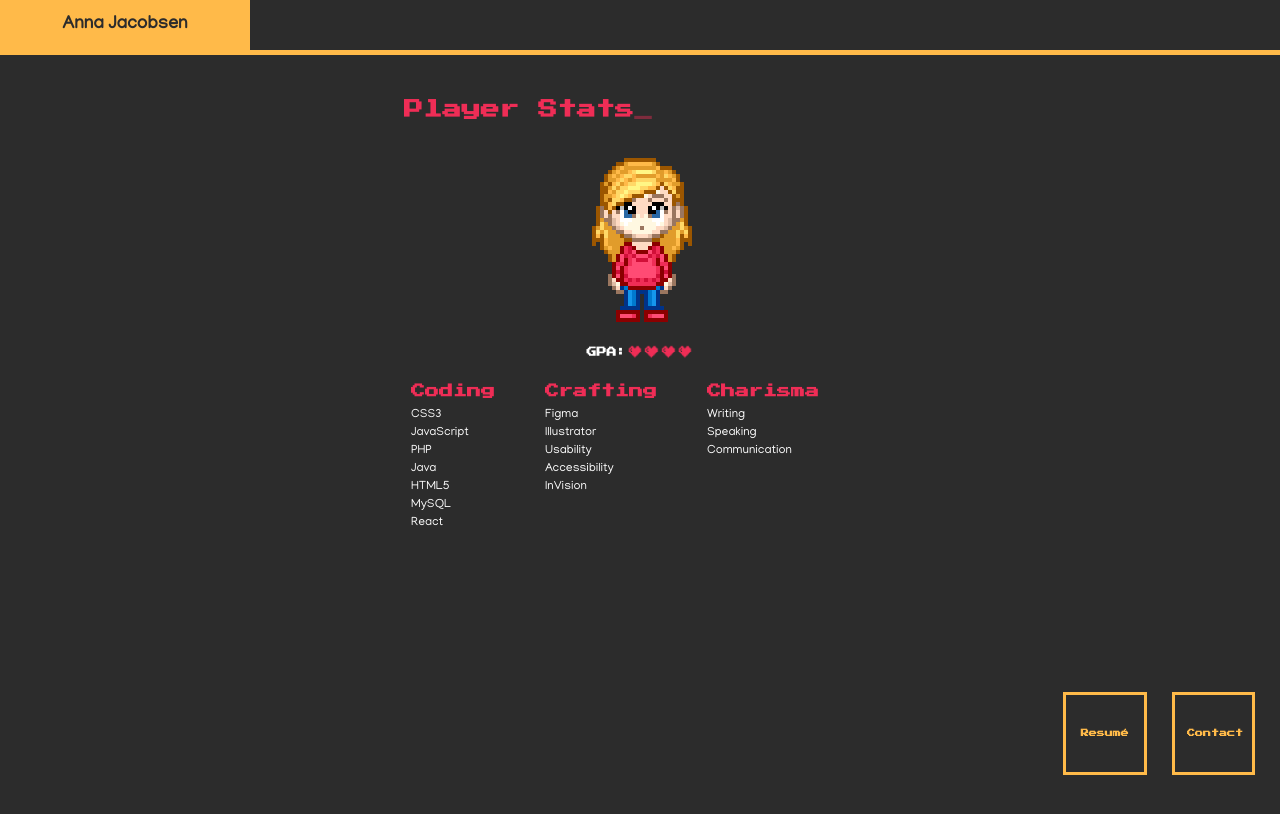
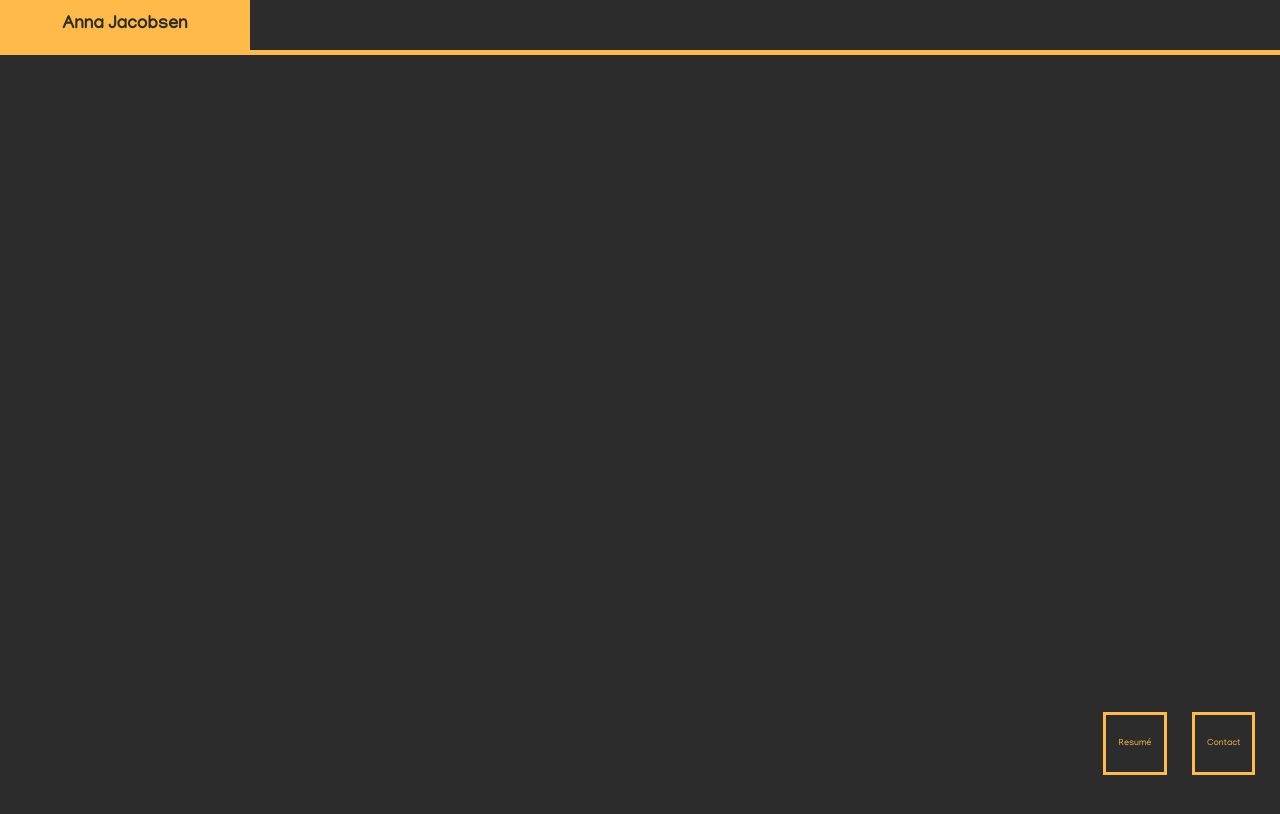
Before and after one commit to dress-code/react_porfolio, a React (Create React App) app: page / in a window 1280 px wide. Shown: the top 814 px of the page. Built offline with nearby package versions, Linux system fonts and the light colour scheme.

Commit message:
Fixed menu buttons. Starting to create main menu...

```diff
--- a/src/App.js
+++ b/src/App.js
@@ -9,7 +9,7 @@ function App() {
     <div className="App container column">
       <TopBar />
       <ButtonsMenu />
-      <PlayerStatsPage />
+      {/*<PlayerStatsPage />*/}
     </div>
   );
 }
--- a/src/components/floatyButton/floatyButton.css
+++ b/src/components/floatyButton/floatyButton.css
@@ -3,8 +3,8 @@
     flex-direction: column;
     justify-content: center;
     border: 3px solid #FFBA49;
-    height: 52.5px;
-    width: 52.5px;
+    height: 32.5px;
+    width: 32.5px;
     margin-right: 25px;
     margin-bottom: 25px;
     padding: 12.5px;
@@ -15,8 +15,8 @@
     cursor: pointer;
 }
 
-.floatyButton > h1 {
-    font-size: 8px;
+.floatyButton > p {
+    font-size: 9px;
     text-align: center;
 }
 
--- a/src/components/floatyButton/index.jsx
+++ b/src/components/floatyButton/index.jsx
@@ -15,7 +15,7 @@ const FloatyButton = ({icon, text}) => {
         <div className="floatyButton">
             {console.log(path)}
             {/*<img className="buttonIcon" src={path} alt=""/>*/}
-            <h1 className="yellow">{text}</h1>
+            <p className="yellow">{text}</p>
         </div>
     )
 }
```
